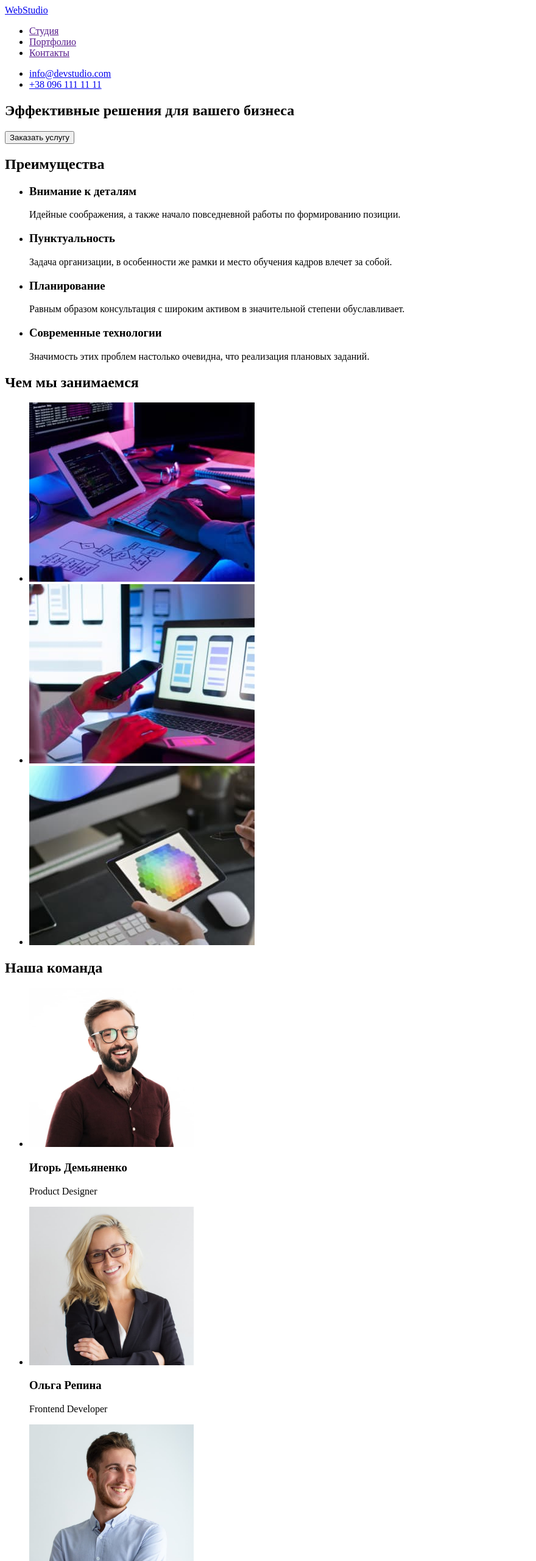
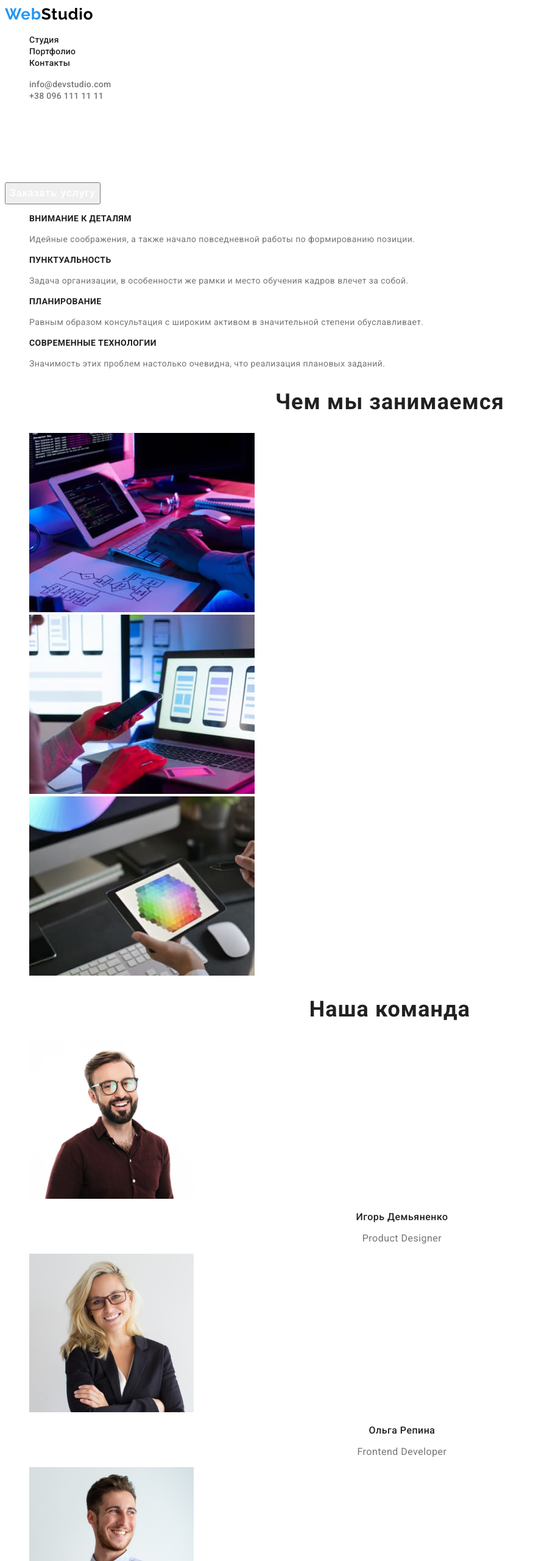
Before and after one commit to Kateryna-01/goit-markup-hw-02, a plain HTML site: page index.html in a window 1280 px wide. Shown: the top 2560 px of the page at 61% size, without its empty margins (0-880 px from the left). Drawn offline with Linux system fonts and the light colour scheme.

Commit message:
Папка портфоліо і CSS

```diff
--- /dev/null
+++ b/css/styles.css
@@ -0,0 +1,197 @@
+:root{
+    --color-text:#757575;
+    --color-title:#212121;
+    --color-link:#2196F3;
+}
+
+.body{
+    font-family:'Roboto', sans-serif;
+    color: var(--color-text);
+}
+/*-------------------HEADER-------------------*/
+.list{
+    list-style: none;
+}
+
+.link {
+    text-decoration: none;
+}
+
+.visually-hidden {
+    position: absolute;
+    white-space: nowrap;
+    width: 1px;
+    height: 1px;
+    overflow: hidden;
+    border: 0;
+    padding: 0;
+    clip: rect(0 0 0 0);
+    clip-path: inset(50%);
+    margin: -1px;
+}
+.header-logo{
+            font-family: 'Raleway';
+            font-style: normal;
+            font-weight: 700;
+            font-size: 26px;
+            line-height: 1.19;
+            letter-spacing: 0.03em;
+            color: #000000;
+}
+.logo-web{
+    font-family: 'Raleway';
+        font-style: normal;
+        font-weight: 700;
+        font-size: 26px;
+        line-height: 1.19;
+        letter-spacing: 0.03em;
+        color: var(--color-link);
+}
+.header-link{
+        font-weight: 500;
+        font-size: 14px;
+        line-height: 1.14;
+        letter-spacing: 0.02em;
+        color: var(--color-title);
+}
+.header-link:hover,
+.header-link:focus{
+    color: var(--color-link);
+}
+.header-mailto,
+.header-tel{
+        font-weight: 500;
+        font-size: 14px;
+        line-height: 1.14;
+        letter-spacing: 0.02em;
+        color: var(--color-text);
+}
+.header-mailto:hover,
+.header-mailto:focus,
+.header-tel:hover,
+.header-tel:focus{
+    color: var(--color-link);
+}
+
+/*--------------------MAINE-------------------*/
+
+.hero-title{
+        font-weight: 900;
+        font-size: 44px;
+        line-height: 1.36;
+        text-align: center;
+        letter-spacing: 0.06em;
+        text-transform: uppercase;
+        color: #FFFFFF;
+}
+.hero-btn{
+    font-weight: 700;
+        font-size: 16px;
+        line-height: 1.88;
+        display: flex;
+        align-items: center;
+        text-align: center;
+        letter-spacing: 0.06em;
+        color: #FFFFFF;
+        cursor: pointer;
+}
+.benefits-title{
+        font-size: 14px;
+        line-height: 1.14;
+        letter-spacing: 0.03em;
+        text-transform: uppercase;
+        color: var(--color-title);
+}
+.benefits-text{
+        font-size: 14px;
+        line-height: 1.71;
+        letter-spacing: 0.03em;
+        color: var(--color-text);
+}
+
+.about-title{
+        font-size: 36px;
+        line-height: 1.17;
+        text-align: center;
+        letter-spacing: 0.03em;
+        color: var(--color-title);
+}
+
+.team-title{
+        font-size: 36px;
+        line-height: 1.17;
+        text-align: center;
+        letter-spacing: 0.03em;
+        color: var(--color-title);
+}
+
+.team-name{
+        font-weight: 500;
+        font-size: 16px;
+        line-height: 1.19;
+        text-align: center;
+        letter-spacing: 0.03em;
+        color: var(--color-title);
+}
+
+.team-text{
+        font-size: 16px;
+        line-height: 1.19;
+        text-align: center;
+        letter-spacing: 0.03em;
+        color: var(--color-text);
+}
+
+/*-------------------------FOOTER---------------*/
+.link-addres{
+        font-style: normal
+        font-size: 14px;
+        line-height: 1.71;
+        letter-spacing: 0.03em;
+        color: #FFFFFF;
+}
+
+.footer-mailto,
+.footer-tel{
+        font-style: normal;
+        font-size: 14px;
+        line-height: 1.71;
+        letter-spacing: 0.03em;
+        color: rgba(255, 255, 255, 0.6);
+}
+.link-addres:hover,
+.link-addres:focus,
+.footer-mailto:hover,
+.footer-mailto:focus,
+.footer-tel:hover,
+.footer-tel:focus {
+    color: var(--color-link);
+}
+
+/*-------------------------PORTFOLIO---------------*/
+
+.portfolio-btn{
+        font-weight: 500;
+        font-size: 16px;
+        line-height: 1.62;
+        text-align: center;
+        letter-spacing: 0.03em;
+        color: var(--color-title);
+        cursor: pointer;
+}
+.portfolio-btn:hover,
+.portfolio-btn:focus{
+    color: #FFFFFF;
+    background-color: #2196F3;
+}
+.portfolio-title-name{
+    font-size: 18px;
+        line-height: 2;
+        letter-spacing: 0.06em;
+        color: var(--color-title);
+}
+.portfolio-text{
+    font-size: 16px;
+        line-height: 1.88;
+        letter-spacing: 0.03em;
+}
--- a/index.html
+++ b/index.html
@@ -6,101 +6,113 @@
     <meta http-equiv="X-UA-Compatible" content="IE=edge">
     <meta name="viewport" content="width=device-width, initial-scale=1.0">
     <title>Document</title>
+    <link rel="preconnect" href="https://fonts.googleapis.com">
+    <link rel="preconnect" href="https://fonts.gstatic.com" crossorigin>
+    <link href="https://fonts.googleapis.com/css2?family=Raleway:wght@700&family=Roboto:wght@400;500;700;900&display=swap"
+        rel="stylesheet">
+        <link rel="stylesheet" href="./css/styles.css">
 </head>
-<body>
-    <header>
-        <nav>
-            <a href="./index.html">WebStudio</a>
-            <ul>
-                <li><a href="">Студия</a></li>
-                <li><a href="">Портфолио</a></li>
-                <li><a href="">Контакты</a></li>
+
+<body class="body">
+
+    <header class="header">
+        <nav class="header-nav">
+            <a href="./index.html" class="header-logo link"><span class="logo-web">Web</span>Studio</a>
+            <ul class="header-list list">
+                <li class="header-item"><a href="" class="header-link link">Студия</a></li>
+                <li class="header-item"><a href="./portfolio.html" class="header-link link">Портфолио</a></li>
+                <li class="header-item"><a href="" class="header-link link">Контакты</a></li>
             </ul>
         </nav>
-        <ul>
-        <li><a href="mailto:info@devstudio.com">info@devstudio.com</a></li>
-        <li><a href="tel:+380961111111">+38 096 111 11 11</a></li>
+        <ul class="header-list list">
+        <li class="header-item"><a href="mailto:info@devstudio.com" class="header-mailto link">info@devstudio.com</a></li>
+        <li class="header-item"><a href="tel:+380961111111" class="header-tel link">+38 096 111 11 11</a></li>
         </ul>
     </header>
+
     <main>
-        <section>
-            <h1>Эффективные решения для вашего бизнеса</h1>
-            <button type="button">Заказать услугу</button>
+        <section class="hero">
+            <h1 class="hero-title">Эффективные решения для вашего бизнеса</h1>
+            <button type="button" class="hero-btn">Заказать услугу</button>
         </section>
-        <section>
-            <h2>Преимущества</h2>
-            <ul>
-                <li>
-                    <h3>Внимание к деталям</h3>
-                    <p>Идейные соображения, а также начало повседневной работы по формированию позиции.</p>
+
+        <section class="benefits">
+            <h2 class="visually-hidden">Преимущества</h2>
+            <ul class="benefits-list list">
+                <li class="benefits-item">
+                    <h3 class="benefits-title">Внимание к деталям</h3>
+                    <p class="benefits-text">Идейные соображения, а также начало повседневной работы по формированию позиции.</p>
                 </li>
-                <li>
-                    <h3>Пунктуальность</h3>
-                    <p>Задача организации, в особенности же рамки и место обучения кадров влечет за собой.</p>
+                <li class="benefits-item">
+                    <h3 class="benefits-title">Пунктуальность</h3>
+                    <p class="benefits-text">Задача организации, в особенности же рамки и место обучения кадров влечет за собой.</p>
                 </li>
-                <li>
-                    <h3>Планирование</h3>
-                    <p>Равным образом консультация с широким активом в значительной степени обуславливает.</p>
+                <li class="benefits-item">
+                    <h3 class="benefits-title">Планирование</h3>
+                    <p class="benefits-text">Равным образом консультация с широким активом в значительной степени обуславливает.</p>
                 </li>
-                <li>
-                    <h3>Современные технологии</h3>
-                    <p>Значимость этих проблем настолько очевидна, что реализация плановых заданий.</p>
+                <li class="benefits-item">
+                    <h3 class="benefits-title">Современные технологии</h3>
+                    <p class="benefits-text">Значимость этих проблем настолько очевидна, что реализация плановых заданий.</p>
                 </li>
             </ul>
         </section>
-        <section>
-            <h2>Чем мы занимаемся</h2>
-            <ul>
-                <li>
-                    <img src="./img/box-1.jpg" alt="монитор и печатающие руки на клавиатуре" width="370" height="294">
+
+        <section class="about">
+            <h2 class="about-title">Чем мы занимаемся</h2>
+            <ul class="about-list list">
+                <li class="about-item">
+                    <img src="./imges/box-1.jpg" alt="монитор и печатающие руки на клавиатуре" width="370" height="294">
                 </li>
-                <li>
-                    <img src="./img/box-2.jpg" alt="открытый ноутбук и телефон в руках" width="370" height="294">
+                <li class="about-item">
+                    <img src="./imges/box-2.jpg" alt="открытый ноутбук и телефон в руках" width="370" height="294">
                 </li>
-                <li>
-                    <img src="./img/box-3.jpg" alt="планшет с цветным изображением в руках" width="370" height="294">
+                <li class="about-item">
+                    <img src="./imges/box-3.jpg" alt="планшет с цветным изображением в руках" width="370" height="294">
                 </li>
             </ul>
         </section>
-        <section>
-            <h2>Наша команда</h2>
-            <ul>
-                <li>
-                    <img src="./img/teams-1.jpg" alt="мужчина" width="270" height="260">
-                    <h3>Игорь Демьяненко</h3>
-                    <p>Product Designer</p>
+
+        <section class="team">
+            <h2 class="team-title">Наша команда</h2>
+            <ul class="team-list list">
+                <li class="team-item">
+                    <img src="./imges/teams-1.jpg" alt="мужчина" width="270" height="260">
+                    <h3 class="team-name">Игорь Демьяненко</h3>
+                    <p class="team-text">Product Designer</p>
                 </li>
-                <li>
-                    <img src="./img/teams-2.jpg" alt="женщина" width="270" height="260">
-                    <h3>Ольга Репина</h3>
-                    <p>Frontend Developer</p>
+                <li class="team-item">
+                    <img src="./imges/teams-2.jpg" alt="женщина" width="270" height="260">
+                    <h3 class="team-name">Ольга Репина</h3>
+                    <p class="team-text">Frontend Developer</p>
                 </li>
-                <li>
-                    <img src="./img/teams-3.jpg" alt="мужчина" width="270" height="260">
-                    <h3>Николай Тарасов</h3>
-                    <p>Marketing</p>
+                <li class="team-item">
+                    <img src="./imges/teams-3.jpg" alt="мужчина" width="270" height="260">
+                    <h3 class="team-name">Николай Тарасов</h3>
+                    <p class="team-text">Marketing</p>
                 </li>
-                <li>
-                    <img src="./img/teams-4.jpg" alt="мужчина" width="270" height="260">
-                    <h3>Михаил Ермаков</h3>
-                    <p>UI Designer</p>
+                <li class="team-item">
+                    <img src="./imges/teams-4.jpg" alt="мужчина" width="270" height="260">
+                    <h3 class="team-name">Михаил Ермаков</h3>
+                    <p class="team-text">UI Designer</p>
                 </li>
             </ul>
         </section>
     </main>
-    <footer>
-        <a href=".index.html">WebStudio</a>
-        <address>
-            <ul>
-                <li>
+
+    <footer class="footer">
+        <a href="./index.html" class="header-logo link"><span class="logo-web">Web</span>Studio</a>
+        <address class="footer-address">
+            <ul class="footer-list list">
+                <li class="footer-item">
                     <a href="https://goo.gl/maps/8jE5HyTVYEjCZsJu9" target="_blank"
-                        rel="noopener noreferrer nofollow">г. Киев, пр-т Леси Украинки, 26</a>
+                        rel="noopener noreferrer nofollow" class="link-addres link">г. Киев, пр-т Леси Украинки, 26</a>
                 </li>
-                <li>
-                    <a href="mailto:info@devstudio.com">info@devstudio.com</a>
+                <li class="footer-item">
+                    <a href="mailto:info@devstudio.com" class="footer-mailto link">info@devstudio.com</a>
                 </li>
-                <li>
-                    <a href="tel:+380961111111">+38 096 111 11 11</a>
+                <li class="footer-item">
+                    <a href="tel:+380961111111" class="footer-tel link">+38 096 111 11 11</a>
                 </li>
             </ul>
         </address>
```
Also changed, not shown: portfolio.html (added, +96 -0 lines), imges/box-1.jpg (renamed from img/box-1.jpg), imges/box-2.jpg (renamed from img/box-2.jpg), imges/box-3.jpg (renamed from img/box-3.jpg), imges/portfolio-1.jpg (added), imges/portfolio-2.jpg (added), imges/portfolio-3.jpg (added), imges/portfolio-4.jpg (added), imges/portfolio-5.jpg (added), imges/portfolio-6.jpg (added), imges/portfolio-7.jpg (added), imges/portfolio-8.jpg (added), imges/portfolio-9.jpg (added), imges/teams-1.jpg (renamed from img/teams-1.jpg), 3 more files.
